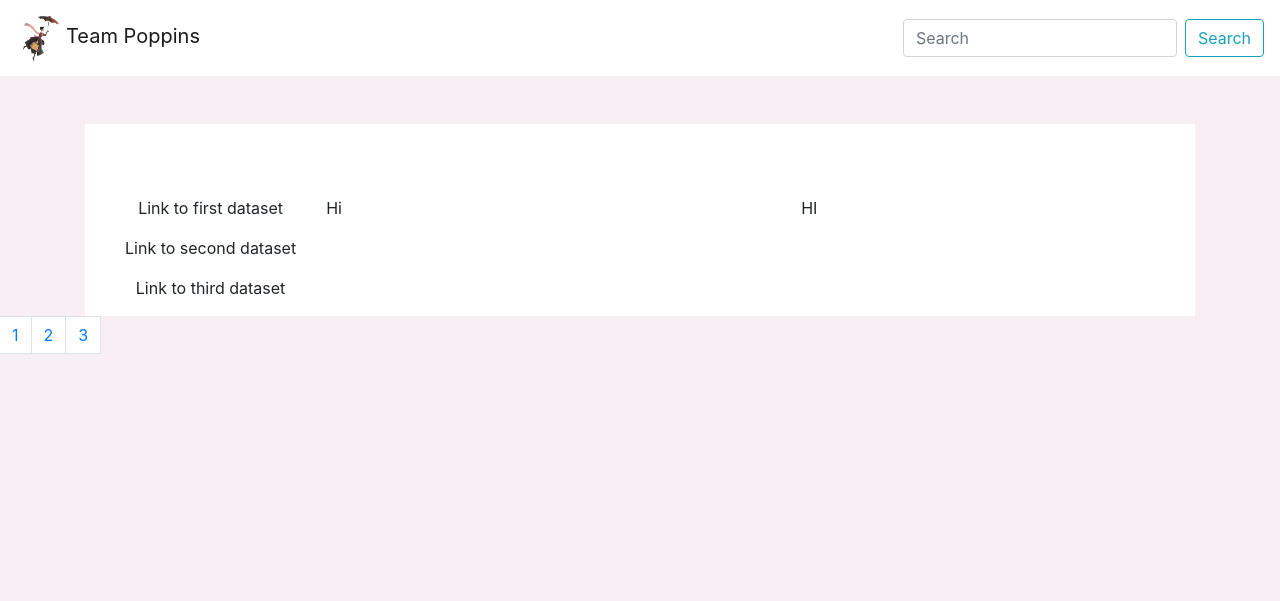
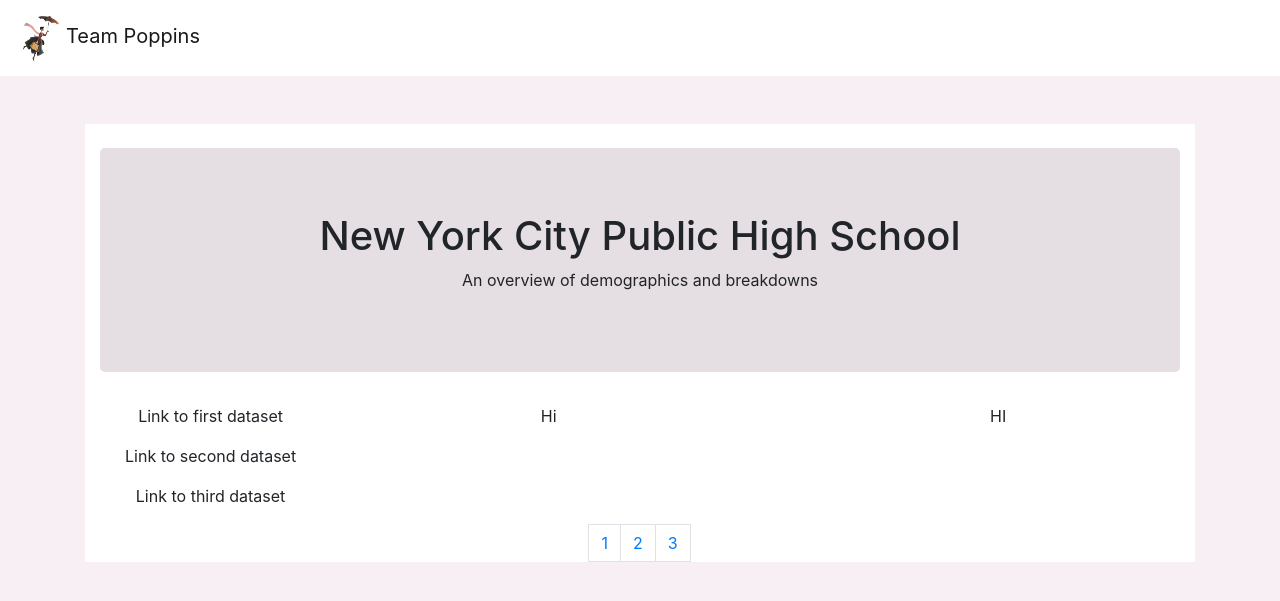
Before and after one commit to mzhao3/M.Poppins, a Flask app: page / in a window 1280 px wide. Shown: the top 601 px of the page. Run offline with Flask 2, Linux system fonts and the light colour scheme; some libraries are stand-ins or nearby versions.

Commit message:
maps n stuff

```diff
--- a/static/fun.css
+++ b/static/fun.css
@@ -7,7 +7,8 @@ background-color: #f7eff3
 }
 
 #sector1{
-  background-color: #ffffff
+  background-color: #ffffff;
+  text-align: center;
 }
 
 #pages{
@@ -18,3 +19,12 @@ background-color: #f7eff3
 .bg-light {
     background-color: #ffffff!important;
 }
+
+.pagination {
+   justify-content: center;
+}
+
+.jumbotron{
+  background-color: #e5dee2
+
+}
--- a/static/perperson.js
+++ b/static/perperson.js
@@ -63,13 +63,15 @@ d3.csv("https://raw.githubusercontent.com/mzhao3/Poppins/master/data/hsfix.csv")
 
   for (dis in allDis){
     //allDis = [1.....32]
-    console.log(allDis[dis])
+    //console.log(allDis[dis])
     var L = [];
     for (year in allYears ){
       d = {};
       for (singleDis in year){
         //console.log(singleDis)
         if (singleDis['csd'] == String(dis)){
+          console.log('is this coming')
+          console.log(singleDis['year'])
           d['year'] = singleDis['year']
           d['money'] = singleDis['grand_total_csd']
         }
--- a/templates/land.html
+++ b/templates/land.html
@@ -14,12 +14,6 @@
 <body>
   <nav class="navbar navbar-light bg-light">
     <a class="navbar-brand" href="#"> <img src="{{url_for('static', filename='pop.png')}}" width = "50px" height = "50px">Team Poppins </a>
-
-
-    <form class="form-inline my-2 my-lg-0">
-      <input class="form-control mr-sm-2" type="search" placeholder="Search" aria-label="Search">
-      <button class="btn btn-outline-info my-2 my-sm-0" type="submit">Search</button>
-    </form>
   </nav>
 
   <div class="container">
@@ -28,7 +22,16 @@
       <br>
     </div>
     <div id = "sector1">
-    <br><br><br>
+    <br>
+    <div class="container">
+  <div class="jumbotron">
+    <h1>New York City Public High School</h1>
+    <p>An overview of demographics and breakdowns</p>
+  </div>
+</div>
+    <div class = 'row'>
+    </div>
+
 
   <div class="row">
       <div id = "side">
@@ -47,9 +50,6 @@
     HI
     </div>
   </div>
-</div>
-</div>
-
   <ul class="pagination" id = "pages">
     <li class="page-item">
     </li>
@@ -59,6 +59,11 @@
     <li class="page-item">
     </li>
   </ul>
+</div>
+
+</div>
+
+
 
 </body>
 
```
Also changed, not shown: 1 other file.
